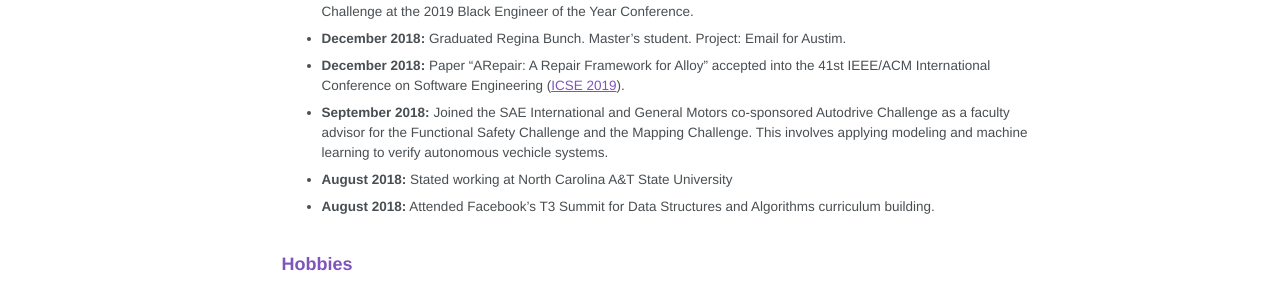
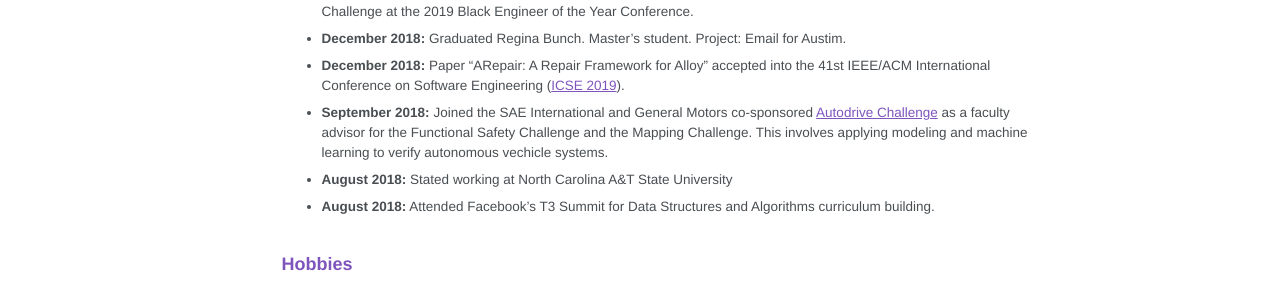
Before and after one commit to Allisonius/allisonius.github.io, a Jekyll site: the page built from _pages/about.md, in a window 1280 px wide and 1374 px high. Shown: the part 611-902 px from the top of the window. Built offline with Jekyll 4.4.1, drawn with Linux system fonts in a browser that asks for light colours; some web fonts are replaced; part of the change alters nothing that is shown.

```diff
--- a/_pages/about.md
+++ b/_pages/about.md
@@ -25,7 +25,7 @@ My main goal is to improve software _reliability_ by focusing on:
   * **December 2018:** Became the faculty advisor for the NC A&T student team competing in the 2nd Annual AMIE Design Challenge at the 2019 Black Engineer of the Year Conference.
   * **December 2018:** Graduated Regina Bunch. Master's student. Project: Email for Austim.
   * **December 2018:** Paper "ARepair: A Repair Framework for Alloy" accepted into the 41st IEEE/ACM International Conference on Software Engineering ([ICSE 2019](#)).
-  * **September 2018:** Joined the SAE International and General Motors co-sponsored Autodrive Challenge as a faculty advisor for the Functional Safety Challenge and the Mapping Challenge. This involves applying modeling and machine learning to verify autonomous vechicle systems.
+  * **September 2018:** Joined the SAE International and General Motors co-sponsored [Autodrive Challenge](https://www.autodrivechallenge.com/) as a faculty advisor for the Functional Safety Challenge and the Mapping Challenge. This involves applying modeling and machine learning to verify autonomous vechicle systems.
   * **August 2018:** Stated working at North Carolina A&T State University
   * **August 2018:** Attended Facebook’s T3 Summit for Data Structures and Algorithms curriculum building.
 
```
